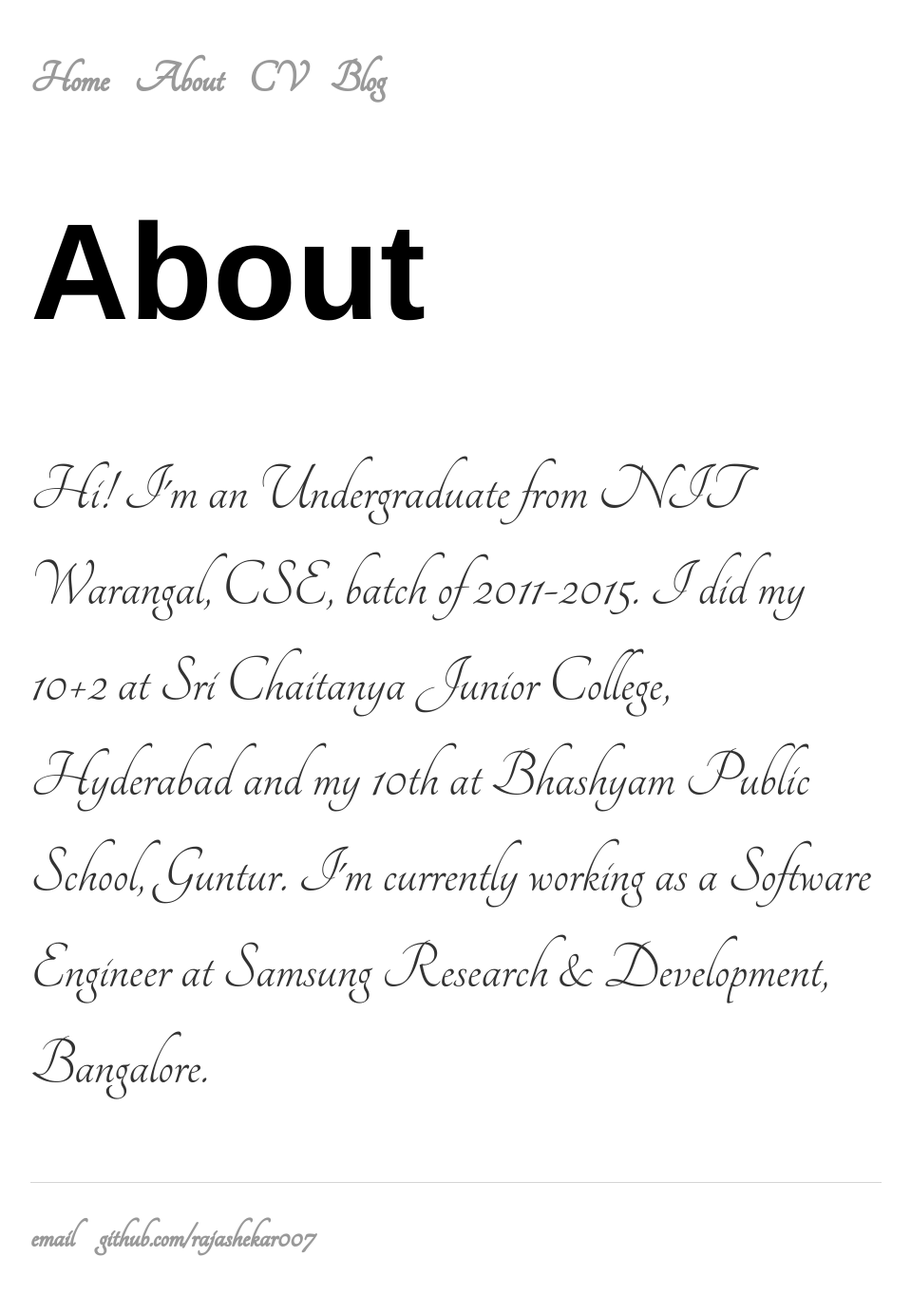
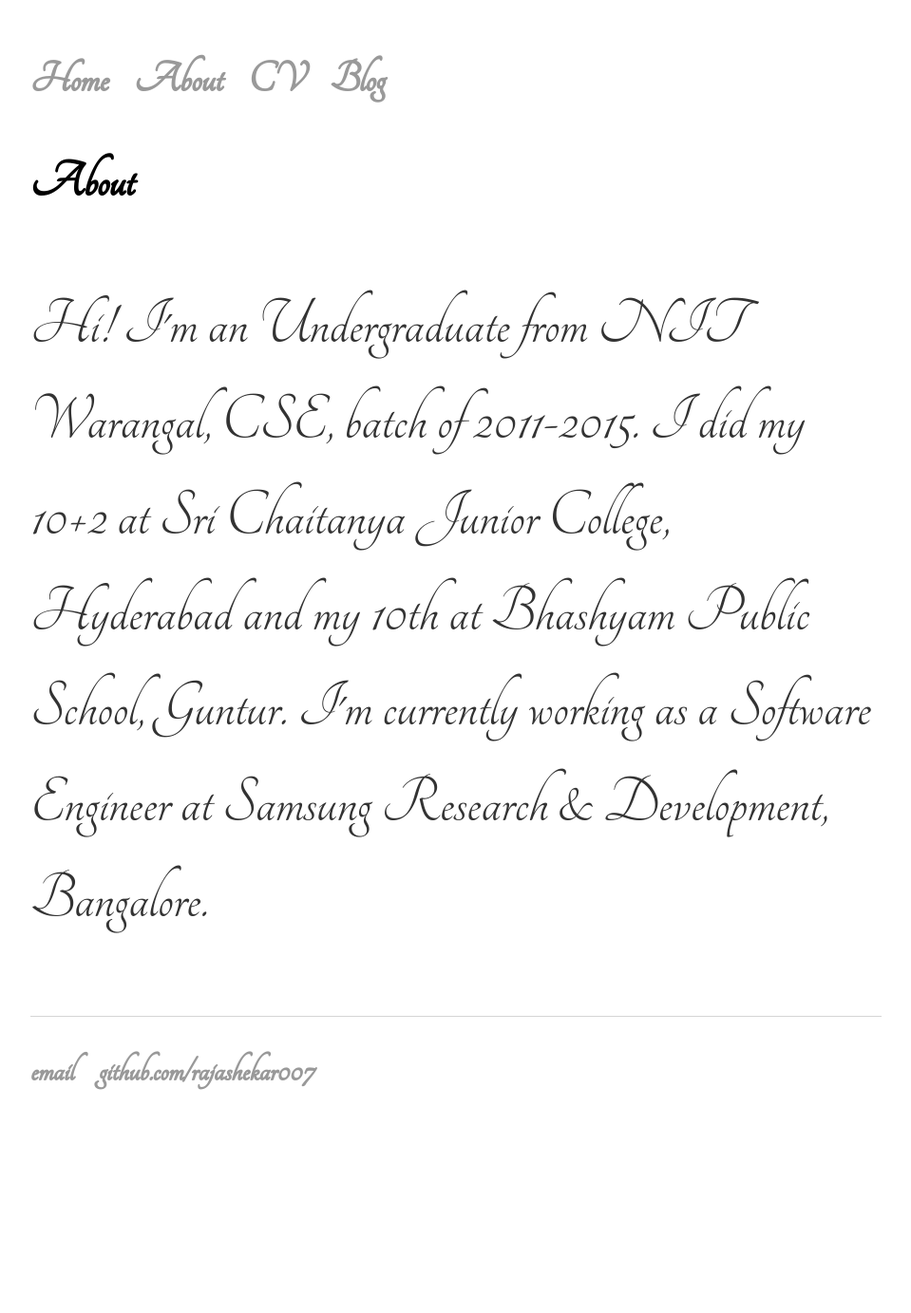
Before and after one commit to rajashekar007/rajashekar007.github.io, a Jekyll site: the page built from about/index.html, in a window 1280 px wide. Shown: the whole page at 95% size, without its empty margins (160-1119 px from the left). Built offline with Jekyll 4.4.1, drawn with Linux system fonts in a browser that asks for light colours; after the commit the page ends 1208 px from its top, so only the background shows below that.

```diff
--- a/about/index.html
+++ b/about/index.html
@@ -4,6 +4,6 @@ title: About Ereddy
 ---
 
 <div class="about">
-    <h1>About</h1>
+    <h3>About</h3>
     <p>Hi! I'm an Undergraduate from NIT Warangal, CSE, batch of 2011-2015. I did my 10+2 at Sri Chaitanya Junior College, Hyderabad and my 10th at Bhashyam Public School, Guntur. I'm currently working as a Software Engineer at Samsung Research & Development, Bangalore.</p>
 </div>
```
